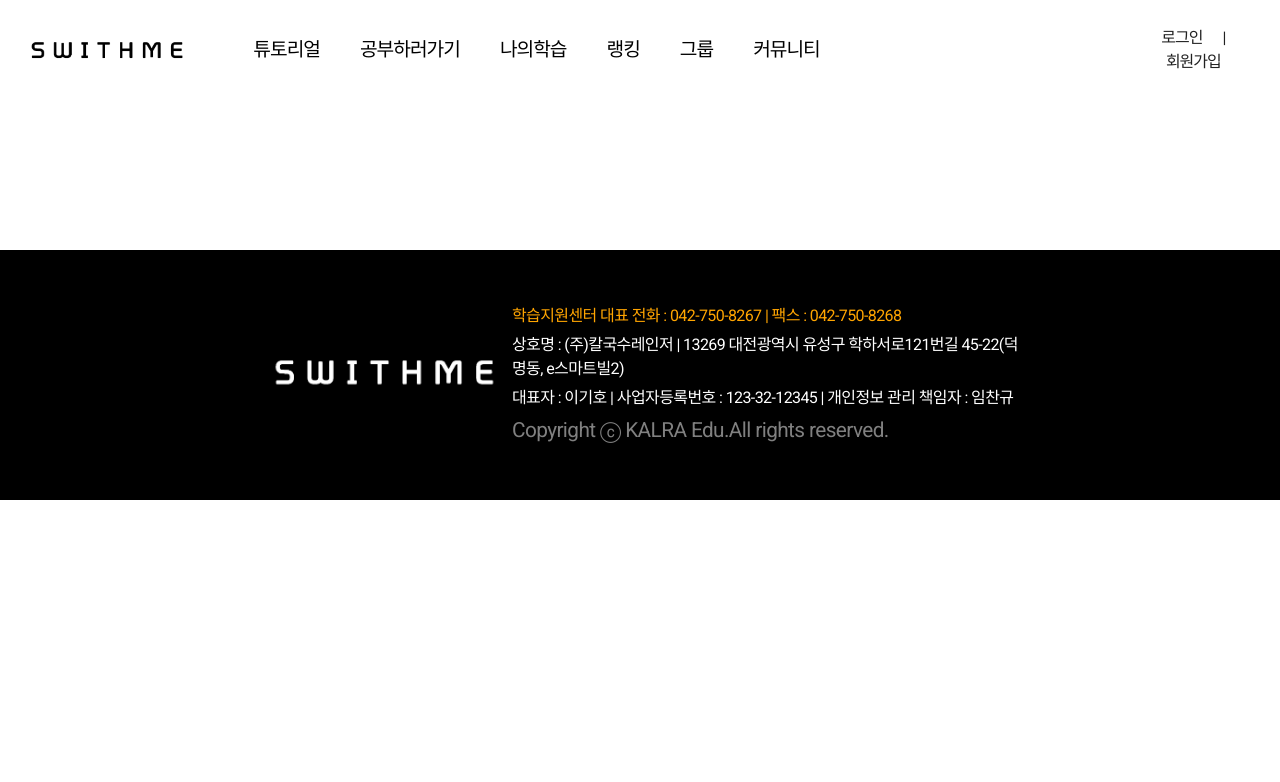
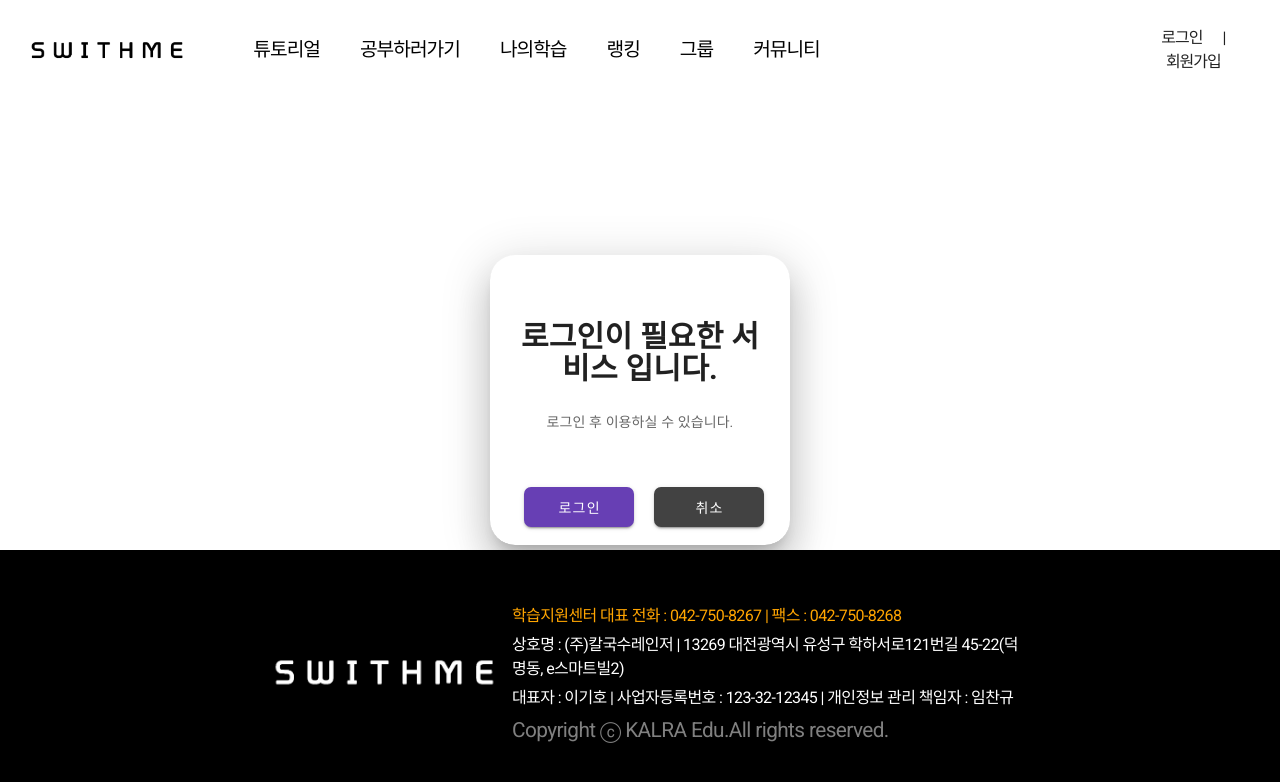
Before and after one commit to lahreum/Swithme, a Vue app in the folder frontend/: page / in a window 1280 px wide. Shown: the top 782 px of the page. Built offline with nearby package versions, Linux system fonts and the light colour scheme.

Commit message:
[S04P23B103-18]Feat: Develop PopUp

```diff
--- a/frontend/src/App.vue
+++ b/frontend/src/App.vue
@@ -1,6 +1,7 @@
 <template>
   <v-app>
     <app-header></app-header>
+    <pop-up></pop-up>
     <router-view />
     <app-footer></app-footer>
   </v-app>
@@ -9,11 +10,13 @@
 <script>
 import AppFooter from './components/include/AppFooter.vue';
 import AppHeader from './components/include/AppHeader.vue';
+import PopUp from './components/common/PopUp.vue';
 
 export default {
   components: {
     'app-header': AppHeader,
     'app-footer': AppFooter,
+    'pop-up': PopUp,
   },
 };
 </script>
--- a/frontend/src/components/common/AppBtnSmall.vue
+++ b/frontend/src/components/common/AppBtnSmall.vue
@@ -1,7 +1,7 @@
 <template>
   <div>
-    <v-btn rounded width="130px" height="50px" :color="btnColor">
-      <h3 :style="'color:' + btnNameColor">{{ btnName }}</h3>
+    <v-btn width="110px" height="40px" :color="btnColor">
+      <span :style="'color:' + btnNameColor">{{ btnName }}</span>
     </v-btn>
   </div>
 </template>
@@ -12,4 +12,8 @@ export default {
 };
 </script>
 
-<style></style>
+<style scoped>
+.v-btn {
+  border-radius: 7px!important;
+}
+</style>
--- a/frontend/src/components/common/PopUp.vue
+++ b/frontend/src/components/common/PopUp.vue
@@ -1,15 +1,86 @@
 <template>
-    <v-app>
+    <v-row justify="center">
+        <v-dialog
+        v-model="dialog"
+        max-width="300" overlay-opacity="-1" persistent
+        >
+        <v-card class="round" max-width="300" >
+            <!-- <v-btn
+            class="cancelBtn"
+            fab
+            dark
+            small
+            color="#BDBDBD"
+            >
+                <v-icon dark>
+                    mdi-close
+                </v-icon>
+            </v-btn> -->
+            <!-- 상단 문구 -->
+            <v-card-title>
+            <p class="headLine">로그인이 필요한 서비스 입니다.</p>
+            </v-card-title>
+            <!-- 하단 문구 -->
+            <v-card-text>
+            <p class="bottomLine">로그인 후 이용하실 수 있습니다.</p>
+            </v-card-text>
 
-    </v-app>
+            <v-card-actions>
+            <v-spacer></v-spacer>
+
+            <div @click="dialog = false"><app-btn-small class="btnOption" :btnColor="'#673fb4'" :btnName="'로그인'" :btnNameColor="'white'" ></app-btn-small></div>
+            <div @click="dialog = false"><app-btn-small class="btnOption" :btnColor="'#424242'" :btnName="'취소'" :btnNameColor="'white'"></app-btn-small></div>
+            </v-card-actions>
+        </v-card>
+    </v-dialog>
+  </v-row>
 </template>
 
 <script>
-export default {
+import AppBtnSmall from './AppBtnSmall.vue';
 
-}
+  export default {
+    name: "PopUp",
+    components: {
+        'app-btn-small': AppBtnSmall,
+    },
+    data () {
+      return {
+        dialog: true,
+      }
+    },
+  }
 </script>
 
 <style>
+.btnOption {
+    margin:10px;
+}
+.bottomLine {
+    text-align: center;
+}
+.headLine {
+    text-align: center;
+    font-size: 30px;
+    font-weight: 600;
+    margin-top: 50px;
+}
+.round {
+    border-radius: 30px;
+}
 
+.v-card {
+  border-radius: 25px!important;
+  position: relative;
+}
+.v-dialog {
+    border-radius: 25px!important;
+    position: relative;
+}
+/* .cancelBtn {
+    position: absolute;
+    top:-14px;
+    right: -14px;
+    cursor: pointer;
+} */
 </style>
```
